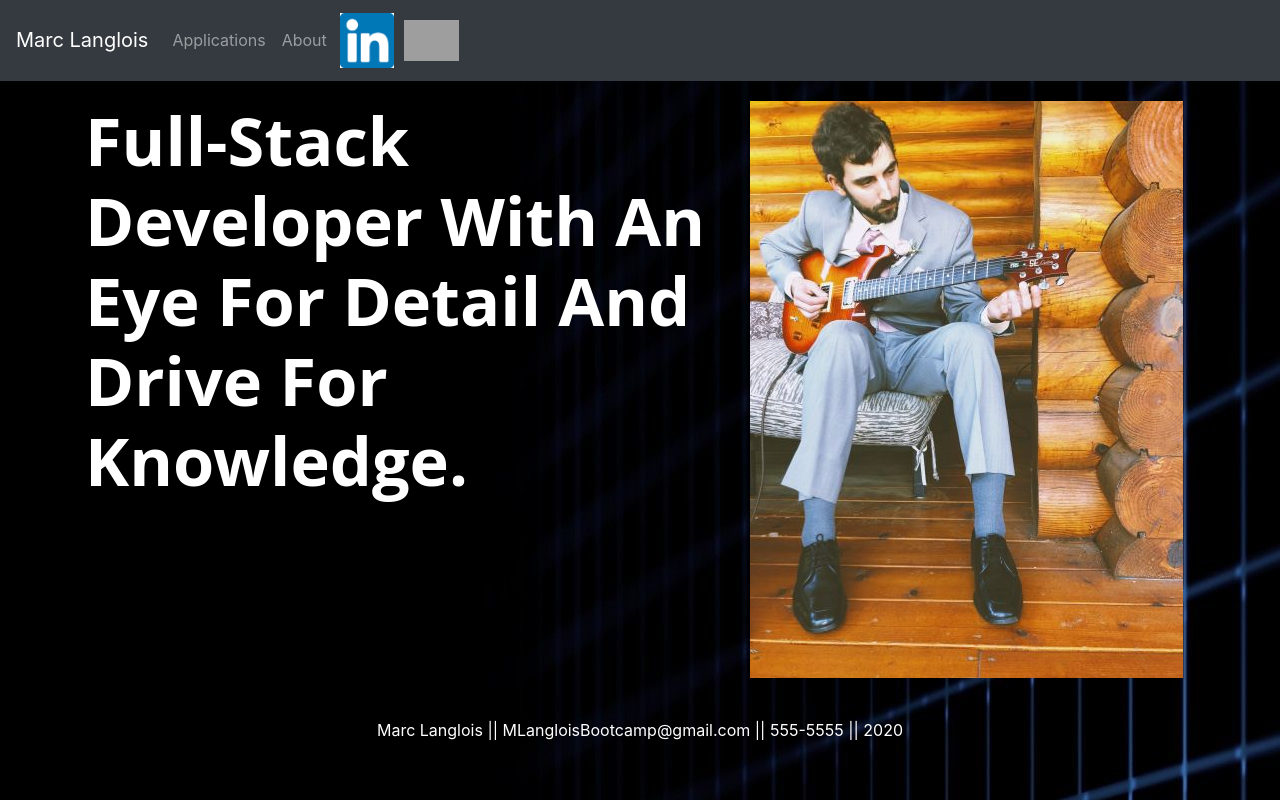
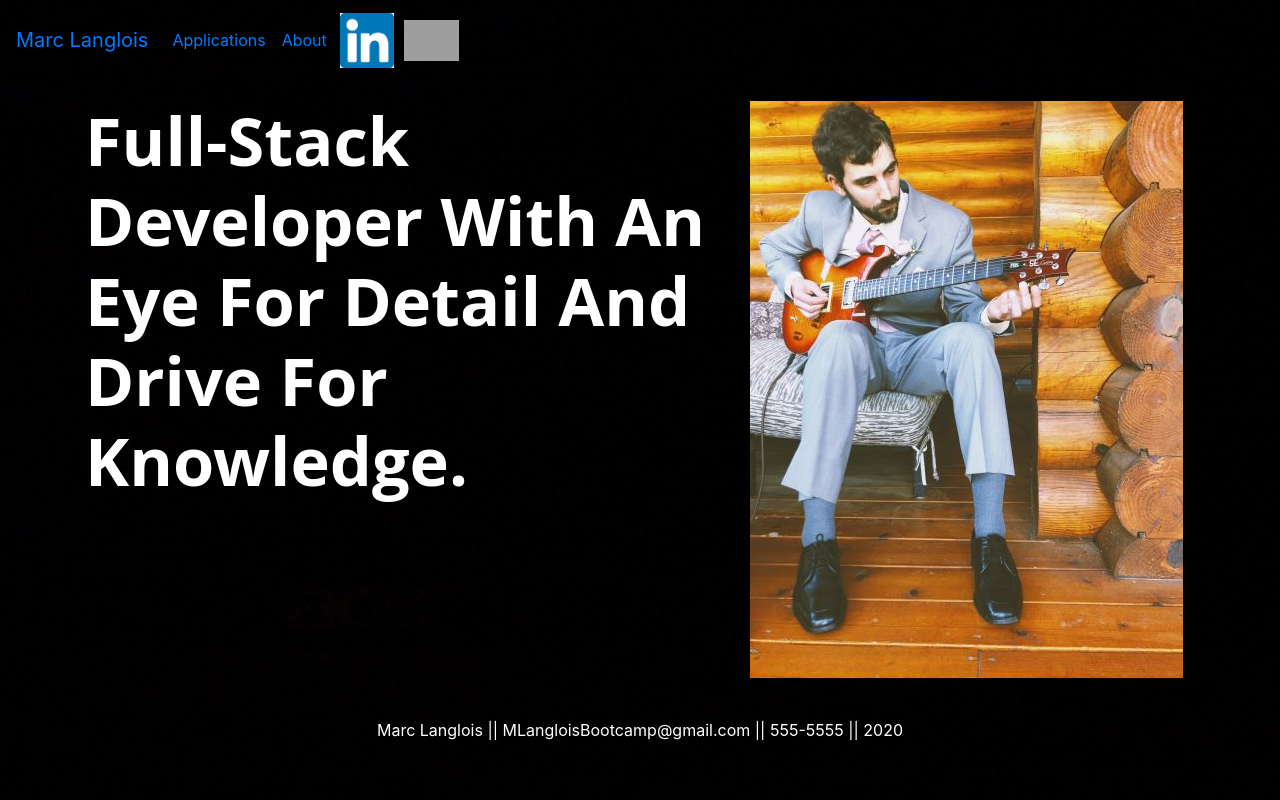
Before and after one commit to mlanglois333/Portfolio-Reactivated, a React (Create React App) app: page / in a window 1280 px wide. Built offline with nearby package versions, Linux system fonts and the light colour scheme; grey boxes are pictures that could not be loaded.

Commit message:
Reformatting

```diff
--- a/src/components/About.js
+++ b/src/components/About.js
@@ -25,7 +25,7 @@ function About() {
             <li>Phaser</li>
             </ul>
 
-            <iframe title="resume" src="https://docs.google.com/document/d/e/2PACX-1vQ0pnRqBQaCZtFW_bBqRDTAB1aQ8BYDMQfP5pxS-UiRX2q036Yspefq547XYa6gbzPur8Y9B4B-LxGM/pub?embedded=true"></iframe>
+            <iframe id="resume" title="resume" src="https://docs.google.com/document/d/e/2PACX-1vQ0pnRqBQaCZtFW_bBqRDTAB1aQ8BYDMQfP5pxS-UiRX2q036Yspefq547XYa6gbzPur8Y9B4B-LxGM/pub?embedded=true"></iframe>
     </div>)
 }
 
--- a/src/components/Header.js
+++ b/src/components/Header.js
@@ -4,7 +4,7 @@ function Header(props) {
 
     return (<div>
 
-        <nav className="navbar navbar-expand-lg navbar-dark bg-dark">
+        <nav className="navbar navbar-expand-lg navbar-inverse">
             <a className="navbar-brand" href="/" onClick={props.home}>Marc Langlois</a>
 
             <div id="navbarSupportedContent">
@@ -17,7 +17,7 @@ function Header(props) {
                     </li>
                 </ul>
             </div>
-            <div className="float-right">
+            <div className="navbar-right">
             <a href="https://www.linkedin.com/in/marc-langlois-2b40b61b0/"><img src="./img/liImg.png" alt="linkedIn" className="linkImg" /></a>
         <a href='https://github.com/mlanglois333'><img src= "./img/github.png" alt="gitHub" className="linkImg" /></a>
             </div>
--- a/src/index.css
+++ b/src/index.css
@@ -7,7 +7,7 @@ body {
   font-family: -apple-system, BlinkMacSystemFont, 'Segoe UI', 'Roboto', 'Oxygen', 'Ubuntu', 'Cantarell', 'Fira Sans', 'Droid Sans', 'Helvetica Neue', sans-serif;
   -webkit-font-smoothing: antialiased;
   -moz-osx-font-smoothing: grayscale;
-  background-image: url("/src/assets/bgimg.jpg");
+  background-image: url("/src/assets/newbg.jpg");
   background-size: auto;
 }
 
@@ -67,3 +67,9 @@ p {
   font-family: 'Open Sans', sans-serif;
   list-style-type: none;
 }
+
+#resume{
+  width: 100%;
+  height: 100%;
+
+}
```
Also changed, not shown: public/img/newbg.jpg (added), src/assets/newbg.jpg (added).
